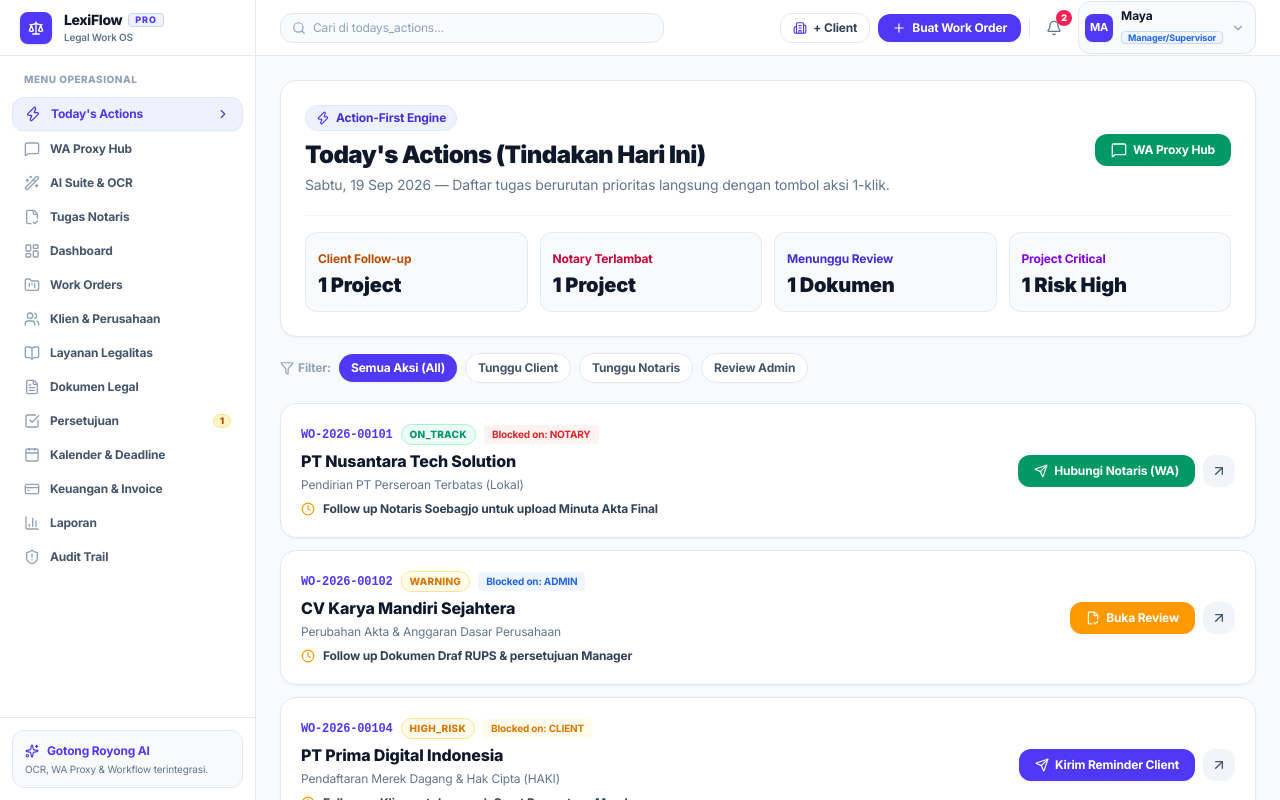
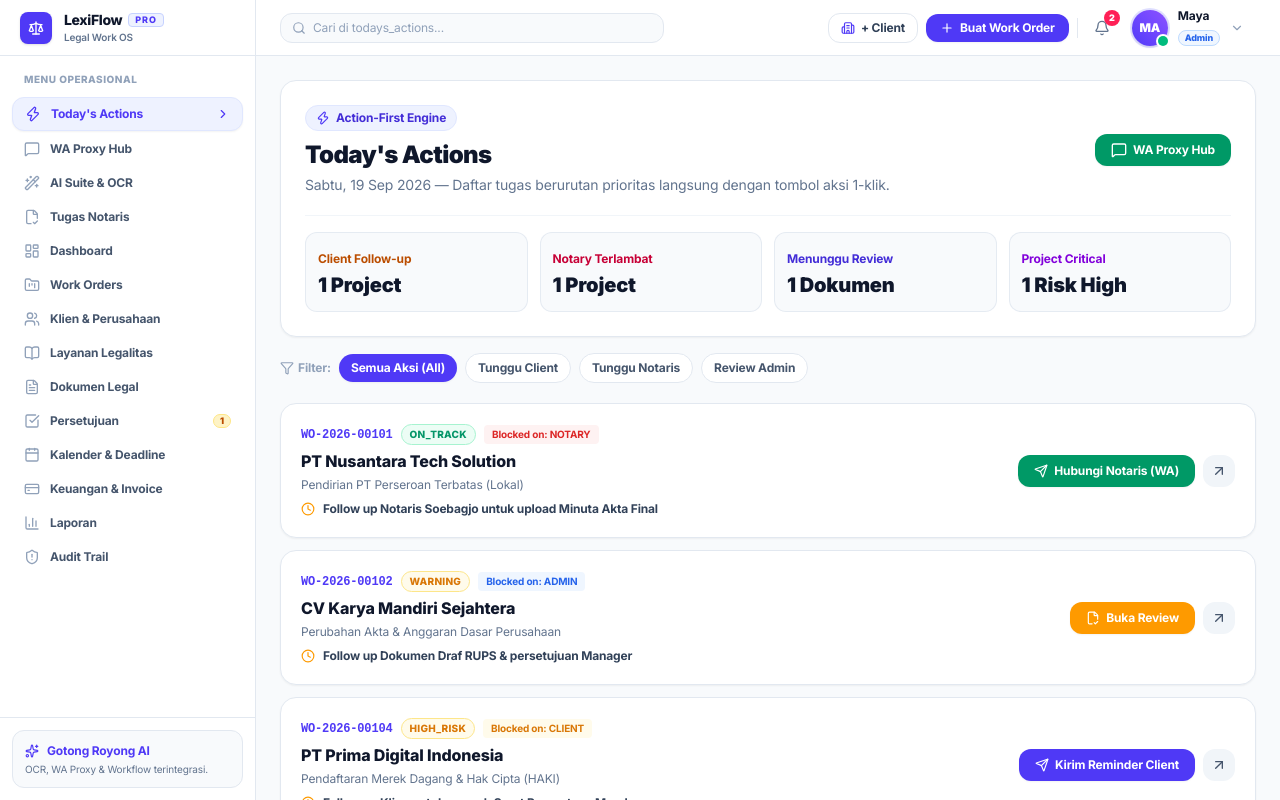
Before and after one commit to Mitschess/gotongroyonghack26, a Next.js app: page / in a window 1280 px wide. Built offline with nearby package versions, Linux system fonts and the light colour scheme.

Commit message:
mungkin bisa fix gitu

```diff
--- a/app/page.tsx
+++ b/app/page.tsx
@@ -114,9 +114,9 @@ export default function Home() {
     logActivity('Switch User Role', `Beralih ke role ${selectedUser.role} (${selectedUser.name})`);
 
     // Switch default active tab based on role
-    if (selectedUser.role === 'Client') {
+    if (selectedUser.role === 'client') {
       setActiveTab('client_portal');
-    } else if (selectedUser.role === 'Notary') {
+    } else if (selectedUser.role === 'notary') {
       setActiveTab('notary_tasks');
     } else if (activeTab === 'client_portal' || activeTab === 'notary_tasks') {
       setActiveTab('todays_actions');
@@ -364,7 +364,7 @@ export default function Home() {
       workOrderTitle: `${wo?.serviceName} (${wo?.clientName})`,
       requestedBy: currentUser.name,
       requestedAt: new Date().toISOString().replace('T', ' ').substring(0, 16),
-      targetApproverRole: 'Manager/Supervisor',
+      targetApproverRole: 'admin',
       type,
       status: 'Pending',
       notes: `Mohon persetujuan ${type} dari Manager.`
--- a/components/ApprovalsView.tsx
+++ b/components/ApprovalsView.tsx
@@ -37,7 +37,8 @@ export default function ApprovalsView({
     return statusFilter === 'all' || a.status === statusFilter;
   });
 
-  const isManagerOrAdmin = userRole === 'Manager/Supervisor' || userRole === 'Super Admin';
+  const isManagerOrAdmin = userRole === 'admin' || userRole === 'super_admin';
+
 
   const handleAction = (status: ApprovalStatus) => {
     if (!selectedApproval) return;
--- a/components/AuditLogView.tsx
+++ b/components/AuditLogView.tsx
@@ -142,12 +142,12 @@ export default function AuditLogView({
                     </td>
                     <td className="py-3 px-4">{u.department}</td>
                     <td className="py-3 px-4 text-slate-500">
-                      {u.role === 'Super Admin' && 'Full Access All Modules'}
-                      {u.role === 'Manager/Supervisor' && 'Approval, Task Assignment, Reports, WO'}
-                      {u.role === 'Legal Staff' && 'View & Update Tasks, Upload Docs, Work Notes'}
-                      {u.role === 'Admin' && 'Client Reg, Service Requests, Administrative'}
-                      {u.role === 'Finance' && 'Billing, Invoicing, Payment Tracking'}
-                      {u.role === 'Client' && 'View My WO Status, View Documents'}
+                      {u.role === 'super_admin' && 'Full Access All Modules'}
+                      {u.role === 'admin' && 'Approval, Task Assignment, System Config'}
+                      {u.role === 'technical' && 'View & Update Tasks, Upload Docs, Technical Execution'}
+                      {u.role === 'finance' && 'Billing, Invoicing, Payment Tracking'}
+                      {u.role === 'notary' && 'View Assigned Tasks, Upload Notary Docs'}
+                      {u.role === 'client' && 'View My WO Status, View Documents'}
                     </td>
                   </tr>
                 ))}
--- a/components/DashboardView.tsx
+++ b/components/DashboardView.tsx
@@ -115,7 +115,8 @@ export default function DashboardView({
   const dueToday = workOrders.filter(w => w.deadline === todayStr && w.status !== 'Completed');
   const overdue = workOrders.filter(w => w.deadline < todayStr && w.status !== 'Completed');
 
-  const staffMembers = users.filter(u => u.role === 'Legal Staff' || u.role === 'Manager/Supervisor');
+  const staffMembers = users.filter(u => u.role === 'technical' || u.role === 'admin' || u.role === 'super_admin');
+
   const staffWorkload = staffMembers.map(staff => {
     const assignedWO = workOrders.filter(w => w.picStaffId === staff.id && w.status !== 'Completed').length;
     const assignedTasks = tasks.filter(t => t.assigneeId === staff.id && t.status !== 'Completed').length;
--- a/components/Header.tsx
+++ b/components/Header.tsx
@@ -45,13 +45,14 @@ export default function Header({
   const unreadCount = notifications.filter(n => !n.read).length;
 
   const roleColors: Record<UserRole, { bg: string; text: string; border: string }> = {
-    'Super Admin':        { bg: '#EEF2FF', text: '#4F46E5', border: '#C7D2FE' },
-    'Manager/Supervisor': { bg: '#EFF6FF', text: '#2563EB', border: '#BFDBFE' },
-    'Legal Staff':        { bg: '#ECFDF5', text: '#059669', border: '#A7F3D0' },
-    'Admin':              { bg: '#FFFBEB', text: '#D97706', border: '#FDE68A' },
-    'Finance':            { bg: '#ECFEFF', text: '#0891B2', border: '#A5F3FC' },
-    'Client':             { bg: '#FDF2F8', text: '#DB2777', border: '#FBCFE8' },
+    'super_admin': { bg: '#EEF2FF', text: '#4F46E5', border: '#C7D2FE' },
+    'admin':       { bg: '#EFF6FF', text: '#2563EB', border: '#BFDBFE' },
+    'technical':   { bg: '#ECFDF5', text: '#059669', border: '#A7F3D0' },
+    'finance':     { bg: '#ECFEFF', text: '#0891B2', border: '#A5F3FC' },
+    'notary':      { bg: '#F3E8FF', text: '#7E22CE', border: '#E9D5FF' },
+    'client':      { bg: '#FDF2F8', text: '#DB2777', border: '#FBCFE8' },
   };
+
 
   const rc = roleColors[currentUser.role];
 
@@ -156,56 +157,79 @@ export default function Header({
         <div className="relative">
           <button
             onClick={() => setShowRoleMenu(!showRoleMenu)}
-            className="flex items-center gap-2 rounded-xl p-1.5 pr-2.5 bg-slate-50 border border-slate-200 hover:border-slate-300 transition-all"
+            className="flex items-center gap-2.5 p-1 pl-1.5 pr-3 rounded-full hover:bg-slate-100/80 transition-all duration-200 group cursor-pointer"
           >
-            <div
-              className="flex h-7 w-7 items-center justify-center rounded-lg text-[11px] font-bold text-white bg-indigo-600 shrink-0 shadow-xs"
-            >
-              {currentUser.name.substring(0, 2).toUpperCase()}
+            <div className="relative shrink-0">
+              <div
+                className="flex h-9 w-9 items-center justify-center rounded-full text-xs font-black text-white bg-gradient-to-tr from-indigo-600 to-violet-500 shadow-sm ring-2 ring-indigo-500/20 group-hover:ring-indigo-500/40 transition-all"
+              >
+                {currentUser.name.substring(0, 2).toUpperCase()}
+              </div>
+              <span className="absolute bottom-0 right-0 h-2.5 w-2.5 rounded-full bg-emerald-500 ring-2 ring-white" />
             </div>
+
             <div className="hidden md:block text-left">
-              <p className="text-xs font-bold text-slate-900 leading-tight">{currentUser.name.split(' ')[0]}</p>
+              <p className="text-xs font-bold text-slate-900 group-hover:text-indigo-600 transition-colors leading-tight flex items-center gap-1">
+                {currentUser.name.split(' ')[0]}
+              </p>
               <span
-                className="text-[9px] font-bold px-1.5 py-0.2 rounded"
+                className="inline-block text-[9px] font-extrabold px-1.5 py-0.2 rounded-full capitalize"
                 style={{ background: rc.bg, color: rc.text, border: `1px solid ${rc.border}` }}
               >
-                {currentUser.role}
+                {currentUser.role.replace('_', ' ')}
               </span>
             </div>
-            <ChevronDown className="h-3.5 w-3.5 text-slate-400" />
+            <ChevronDown className="h-3.5 w-3.5 text-slate-400 group-hover:text-slate-600 transition-transform group-hover:translate-y-0.5" />
           </button>
 
           {showRoleMenu && (
             <div
-              className="absolute right-0 mt-2 w-64 rounded-2xl p-3 shadow-xl bg-white border border-slate-200 z-50 animate-in fade-in duration-150"
+              className="absolute right-0 mt-2 w-72 rounded-2xl p-3 shadow-2xl bg-white border border-slate-200/90 z-50 animate-in fade-in zoom-in-95 duration-150"
             >
-              <div className="px-2 py-1.5 mb-2 border-b border-slate-100">
-                <p className="text-[10px] font-extrabold uppercase tracking-wider text-slate-400">Simulasi Role User</p>
-                <p className="text-xs text-slate-500 mt-0.5">Pilih pengguna untuk menguji akses:</p>
+              {/* User Identity Header */}
+              <div className="p-3 mb-2 rounded-xl bg-slate-50 border border-slate-100 flex items-center gap-3">
+                <div className="flex h-10 w-10 items-center justify-center rounded-full text-xs font-black text-white bg-gradient-to-tr from-indigo-600 to-violet-500 shadow-xs shrink-0">
+                  {currentUser.name.substring(0, 2).toUpperCase()}
+                </div>
+                <div className="min-w-0 flex-1">
+                  <p className="text-xs font-extrabold text-slate-900 truncate">{currentUser.name}</p>
+                  <p className="text-[10px] text-slate-500 truncate">{currentUser.email}</p>
+                  <span
+                    className="inline-block text-[9px] font-bold px-2 py-0.2 rounded-full mt-1 capitalize"
+                    style={{ background: rc.bg, color: rc.text, border: `1px solid ${rc.border}` }}
+                  >
+                    {currentUser.role.replace('_', ' ')}
+                  </span>
+                </div>
               </div>
 
-              <div className="space-y-1">
+              <div className="px-2 py-1 mb-1">
+                <p className="text-[10px] font-extrabold uppercase tracking-wider text-slate-400">Simulasi Role (RBAC)</p>
+              </div>
+
+              <div className="space-y-1 max-h-60 overflow-y-auto pr-1">
                 {users.map((u) => {
                   const urc = roleColors[u.role];
+                  const isCurrent = u.id === currentUser.id;
                   return (
                     <button
                       key={u.id}
                       onClick={() => { onRoleChange(u); setShowRoleMenu(false); }}
-                      className={`flex w-full items-center justify-between rounded-xl px-3 py-2 text-left text-xs transition-all ${
-                        u.id === currentUser.id
-                          ? 'bg-indigo-50 text-indigo-700 font-bold'
+                      className={`flex w-full items-center justify-between rounded-xl px-2.5 py-2 text-left text-xs transition-all ${
+                        isCurrent
+                          ? 'bg-indigo-50 text-indigo-700 font-extrabold border border-indigo-100'
                           : 'hover:bg-slate-50 text-slate-700'
                       }`}
                     >
-                      <div>
-                        <p className="font-semibold">{u.name}</p>
-                        <span className="text-[10px] text-slate-400">{u.department}</span>
+                      <div className="min-w-0 pr-2">
+                        <p className="font-bold truncate text-xs">{u.name}</p>
+                        <p className="text-[10px] text-slate-400 truncate">{u.department}</p>
                       </div>
                       <span
-                        className="rounded px-1.5 py-0.2 text-[9px] font-bold"
+                        className="shrink-0 rounded-full px-2 py-0.5 text-[9px] font-bold capitalize"
                         style={{ background: urc.bg, color: urc.text, border: `1px solid ${urc.border}` }}
                       >
-                        {u.role}
+                        {u.role.replace('_', ' ')}
                       </span>
                     </button>
                   );
@@ -216,10 +240,10 @@ export default function Header({
                 <div className="pt-2 mt-2 border-t border-slate-100">
                   <button
                     onClick={() => { setShowRoleMenu(false); onLogout(); }}
-                    className="flex w-full items-center gap-2 rounded-xl px-3 py-2 text-left text-xs font-bold text-rose-600 hover:bg-rose-50 transition-all"
+                    className="flex w-full items-center justify-center gap-2 rounded-xl px-3 py-2 text-xs font-bold text-rose-600 bg-rose-50 hover:bg-rose-100/80 transition-all"
                   >
-                    <LogOut className="h-4 w-4" />
-                    <span>Keluar (Halaman Login)</span>
+                    <LogOut className="h-3.5 w-3.5" />
+                    <span>Keluar (Logout IAM)</span>
                   </button>
                 </div>
               )}
--- a/components/LoginPage.tsx
+++ b/components/LoginPage.tsx
@@ -35,7 +35,7 @@ export default function LoginPage({ users, onLogin }: LoginPageProps) {
   const [showMfa, setShowMfa] = useState(false);
   const [isLoading, setIsLoading] = useState(false);
   const [ssoProvider, setSsoProvider] = useState<string | null>(null);
-  const [selectedRole, setSelectedRole] = useState<UserRole>('Manager/Supervisor');
+  const [selectedRole, setSelectedRole] = useState<UserRole>('admin');
 
   const handleSubmit = (e: React.FormEvent) => {
     e.preventDefault();
@@ -134,7 +134,7 @@ export default function LoginPage({ users, onLogin }: LoginPageProps) {
               <div className="space-y-2 pt-2">
                 <button
                   type="button"
-                  onClick={() => handleSsoLogin('Google Workspace IAM', 'Manager/Supervisor')}
+                  onClick={() => handleSsoLogin('Google Workspace IAM', 'admin')}
                   disabled={isLoading}
                   className="w-full py-2.5 px-4 rounded-xl border border-slate-200 bg-white hover:bg-slate-50 text-slate-800 font-bold text-xs flex items-center justify-between transition-all group shadow-xs"
                 >
@@ -152,7 +152,7 @@ export default function LoginPage({ users, onLogin }: LoginPageProps) {
 
                 <button
                   type="button"
-                  onClick={() => handleSsoLogin('Microsoft Entra ID', 'Super Admin')}
+                  onClick={() => handleSsoLogin('Microsoft Entra ID', 'super_admin')}
                   disabled={isLoading}
                   className="w-full py-2.5 px-4 rounded-xl border border-slate-200 bg-white hover:bg-slate-50 text-slate-800 font-bold text-xs flex items-center justify-between transition-all group shadow-xs"
                 >
@@ -170,7 +170,7 @@ export default function LoginPage({ users, onLogin }: LoginPageProps) {
 
                 <button
                   type="button"
-                  onClick={() => handleSsoLogin('Okta IAM Provider', 'Legal Staff')}
+                  onClick={() => handleSsoLogin('Okta IAM Provider', 'technical')}
                   disabled={isLoading}
                   className="w-full py-2.5 px-4 rounded-xl border border-slate-200 bg-white hover:bg-slate-50 text-slate-800 font-bold text-xs flex items-center justify-between transition-all group shadow-xs"
                 >
--- a/components/MobileNav.tsx
+++ b/components/MobileNav.tsx
@@ -37,10 +37,10 @@ export default function MobileNav({
   const [isMoreOpen, setIsMoreOpen] = useState(false);
 
   const primaryMobileTabs = [
-    { id: 'todays_actions', label: 'Tindakan', icon: Zap, roles: ['Super Admin', 'Manager/Supervisor', 'Legal Staff', 'Admin'] },
-    { id: 'workorders', label: 'Work Order', icon: FolderKanban, roles: ['Super Admin', 'Manager/Supervisor', 'Legal Staff', 'Admin', 'Client'] },
-    { id: 'whatsapp', label: 'WA Proxy', icon: MessageSquare, roles: ['Super Admin', 'Manager/Supervisor', 'Legal Staff', 'Admin', 'Notary', 'Client'] },
-    { id: 'ai', label: 'AI Suite', icon: Sparkles, roles: ['Super Admin', 'Manager/Supervisor', 'Legal Staff', 'Admin'] },
+    { id: 'todays_actions', label: 'Tindakan', icon: Zap, roles: ['super_admin', 'admin', 'technical'] },
+    { id: 'workorders', label: 'Work Order', icon: FolderKanban, roles: ['super_admin', 'admin', 'technical', 'client'] },
+    { id: 'whatsapp', label: 'WA Proxy', icon: MessageSquare, roles: ['super_admin', 'admin', 'technical', 'finance', 'notary', 'client'] },
+    { id: 'ai', label: 'AI Suite', icon: Sparkles, roles: ['super_admin', 'admin', 'technical'] },
   ];
 
   const moreMenuItems = [
--- a/components/ReportsView.tsx
+++ b/components/ReportsView.tsx
@@ -96,7 +96,7 @@ export default function ReportsView({
             className="w-full rounded-xl border border-slate-200 dark:border-slate-800 bg-slate-50 dark:bg-slate-950 p-2 font-semibold text-slate-900 dark:text-slate-100 focus:outline-none"
           >
             <option value="all">Semua Legal Staff</option>
-            {users.filter(u => u.role === 'Legal Staff' || u.role === 'Manager/Supervisor').map(u => (
+            {users.filter(u => u.role === 'technical' || u.role === 'admin' || u.role === 'super_admin').map(u => (
               <option key={u.id} value={u.id}>{u.name}</option>
             ))}
           </select>
--- a/components/Sidebar.tsx
+++ b/components/Sidebar.tsx
@@ -37,21 +37,21 @@ export default function Sidebar({
   userRole
 }: SidebarProps) {
   const menuItems = [
-    { id: 'todays_actions', label: "Today's Actions", icon: Zap, roles: ['Super Admin', 'Manager/Supervisor', 'Legal Staff', 'Admin'] },
-    { id: 'whatsapp', label: 'WA Proxy Hub', icon: MessageSquare, roles: ['Super Admin', 'Manager/Supervisor', 'Legal Staff', 'Admin', 'Notary', 'Client'] },
-    { id: 'ai', label: 'AI Suite & OCR', icon: Wand2, roles: ['Super Admin', 'Manager/Supervisor', 'Legal Staff', 'Admin'] },
-    { id: 'notary_tasks', label: 'Tugas Notaris', icon: FileCheck2, roles: ['Notary', 'Super Admin', 'Manager/Supervisor'] },
-    { id: 'client_portal', label: 'Client Timeline', icon: UserCheck, roles: ['Client', 'Super Admin'] },
-    { id: 'dashboard', label: 'Dashboard', icon: LayoutDashboard, roles: ['Super Admin', 'Manager/Supervisor', 'Legal Staff', 'Admin', 'Finance', 'Client'] },
-    { id: 'workorders', label: 'Work Orders', icon: FolderKanban, roles: ['Super Admin', 'Manager/Supervisor', 'Legal Staff', 'Admin', 'Client'] },
-    { id: 'clients', label: 'Klien & Perusahaan', icon: Users, roles: ['Super Admin', 'Manager/Supervisor', 'Legal Staff', 'Admin', 'Finance'] },
-    { id: 'services', label: 'Layanan Legalitas', icon: BookOpen, roles: ['Super Admin', 'Manager/Supervisor', 'Legal Staff', 'Admin', 'Client'] },
-    { id: 'documents', label: 'Dokumen Legal', icon: FileText, roles: ['Super Admin', 'Manager/Supervisor', 'Legal Staff', 'Admin', 'Client'] },
-    { id: 'approvals', label: 'Persetujuan', icon: CheckSquare, badge: pendingApprovalsCount, roles: ['Super Admin', 'Manager/Supervisor', 'Legal Staff'] },
-    { id: 'calendar', label: 'Kalender & Deadline', icon: Calendar, roles: ['Super Admin', 'Manager/Supervisor', 'Legal Staff', 'Admin'] },
-    { id: 'finance', label: 'Keuangan & Invoice', icon: CreditCard, roles: ['Super Admin', 'Manager/Supervisor', 'Finance', 'Admin'] },
-    { id: 'reports', label: 'Laporan', icon: BarChart3, roles: ['Super Admin', 'Manager/Supervisor', 'Finance'] },
-    { id: 'audit', label: 'Audit Trail', icon: ShieldAlert, roles: ['Super Admin', 'Manager/Supervisor'] },
+    { id: 'todays_actions', label: "Today's Actions", icon: Zap, roles: ['super_admin', 'admin', 'technical'] },
+    { id: 'whatsapp', label: 'WA Proxy Hub', icon: MessageSquare, roles: ['super_admin', 'admin', 'technical', 'finance', 'notary', 'client'] },
+    { id: 'ai', label: 'AI Suite & OCR', icon: Wand2, roles: ['super_admin', 'admin', 'technical'] },
+    { id: 'notary_tasks', label: 'Tugas Notaris', icon: FileCheck2, roles: ['notary', 'super_admin', 'admin'] },
+    { id: 'client_portal', label: 'Client Timeline', icon: UserCheck, roles: ['client', 'super_admin'] },
+    { id: 'dashboard', label: 'Dashboard', icon: LayoutDashboard, roles: ['super_admin', 'admin', 'technical', 'finance', 'notary', 'client'] },
+    { id: 'workorders', label: 'Work Orders', icon: FolderKanban, roles: ['super_admin', 'admin', 'technical', 'client'] },
+    { id: 'clients', label: 'Klien & Perusahaan', icon: Users, roles: ['super_admin', 'admin', 'technical', 'finance'] },
+    { id: 'services', label: 'Layanan Legalitas', icon: BookOpen, roles: ['super_admin', 'admin', 'technical', 'client'] },
+    { id: 'documents', label: 'Dokumen Legal', icon: FileText, roles: ['super_admin', 'admin', 'technical', 'client'] },
+    { id: 'approvals', label: 'Persetujuan', icon: CheckSquare, badge: pendingApprovalsCount, roles: ['super_admin', 'admin', 'technical'] },
+    { id: 'calendar', label: 'Kalender & Deadline', icon: Calendar, roles: ['super_admin', 'admin', 'technical'] },
+    { id: 'finance', label: 'Keuangan & Invoice', icon: CreditCard, roles: ['super_admin', 'admin', 'finance'] },
+    { id: 'reports', label: 'Laporan', icon: BarChart3, roles: ['super_admin', 'admin', 'finance'] },
+    { id: 'audit', label: 'Audit Trail', icon: ShieldAlert, roles: ['super_admin', 'admin'] },
   ];
 
   const filteredMenuItems = menuItems.filter(item => item.roles.includes(userRole));
--- a/components/TodaysActionsView.tsx
+++ b/components/TodaysActionsView.tsx
@@ -69,7 +69,7 @@ export default function TodaysActionsView({
             >
               <Zap className="h-3.5 w-3.5 text-indigo-600" /> Action-First Engine
             </div>
-            <h2 className="text-xl md:text-2xl font-black tracking-tight text-slate-900">Today&apos;s Actions (Tindakan Hari Ini)</h2>
+            <h2 className="text-xl md:text-2xl font-black tracking-tight text-slate-900">Today&apos;s Actions</h2>
             <p className="text-xs md:text-sm mt-1 text-slate-500">
               Sabtu, 19 Sep 2026 — Daftar tugas berurutan prioritas langsung dengan tombol aksi 1-klik.
             </p>
--- a/lib/initialData.ts
+++ b/lib/initialData.ts
@@ -14,16 +14,17 @@ import {
 } from '../types/legal';
 
 export const INITIAL_USERS: User[] = [
-  { id: 'usr-1', name: 'Bambang Soetjipto', email: 'bambang@legalwork.co.id', role: 'Super Admin', department: 'Executive Management', phone: '0812-1000-0001' },
-  { id: 'usr-2', name: 'Maya Putri, S.H.', email: 'maya.putri@legalwork.co.id', role: 'Manager/Supervisor', department: 'Legal Operations', phone: '0812-1000-0002' },
-  { id: 'usr-3', name: 'Budi Santoso, S.H.', email: 'budi.santoso@legalwork.co.id', role: 'Legal Staff', department: 'Corporate Legal', phone: '0812-1000-0003' },
-  { id: 'usr-4', name: 'Siti Rahma, S.H.', email: 'siti.rahma@legalwork.co.id', role: 'Legal Staff', department: 'Licensing & Permits', phone: '0812-1000-0004' },
-  { id: 'usr-5', name: 'Eko Prasetyo', email: 'eko.prasetyo@legalwork.co.id', role: 'Admin', department: 'Administration', phone: '0812-1000-0005' },
-  { id: 'usr-6', name: 'Agus Hermawan, A.Md.', email: 'agus.hermawan@legalwork.co.id', role: 'Finance', department: 'Finance & Billing', phone: '0812-1000-0006' },
-  { id: 'usr-8', name: 'Notaris Soebagjo, S.H., M.Kn.', email: 'soebagjo.notaris@gmail.com', role: 'Notary', department: 'Rekan Notaris Jakarta Pusat', phone: '0815-9988-1122' },
-  { id: 'usr-9', name: 'Notaris Dewi Anggraini, S.H.', email: 'dewi.notaris@gmail.com', role: 'Notary', department: 'Rekan Notaris Jakarta Selatan', phone: '0817-2233-4455' },
-  { id: 'usr-7', name: 'Hendra Wijaya (PT Nusantara Tech)', email: 'hendra@nusantaratech.id', role: 'Client', department: 'Client Portal', phone: '0812-9876-5432' }
+  { id: 'usr-1', name: 'Bambang Soetjipto', email: 'bambang@legalwork.co.id', role: 'super_admin', department: 'Executive Management', phone: '0812-1000-0001' },
+  { id: 'usr-2', name: 'Maya Putri, S.H.', email: 'maya.putri@legalwork.co.id', role: 'admin', department: 'Legal Operations', phone: '0812-1000-0002' },
+  { id: 'usr-3', name: 'Budi Santoso, S.H.', email: 'budi.santoso@legalwork.co.id', role: 'technical', department: 'Corporate Legal', phone: '0812-1000-0003' },
+  { id: 'usr-4', name: 'Siti Rahma, S.H.', email: 'siti.rahma@legalwork.co.id', role: 'technical', department: 'Licensing & Permits', phone: '0812-1000-0004' },
+  { id: 'usr-5', name: 'Eko Prasetyo', email: 'eko.prasetyo@legalwork.co.id', role: 'admin', department: 'Administration', phone: '0812-1000-0005' },
+  { id: 'usr-6', name: 'Agus Hermawan, A.Md.', email: 'agus.hermawan@legalwork.co.id', role: 'finance', department: 'Finance & Billing', phone: '0812-1000-0006' },
+  { id: 'usr-8', name: 'Notaris Soebagjo, S.H., M.Kn.', email: 'soebagjo.notaris@gmail.com', role: 'notary', department: 'Rekan Notaris Jakarta Pusat', phone: '0815-9988-1122' },
+  { id: 'usr-9', name: 'Notaris Dewi Anggraini, S.H.', email: 'dewi.notaris@gmail.com', role: 'notary', department: 'Rekan Notaris Jakarta Selatan', phone: '0817-2233-4455' },
+  { id: 'usr-7', name: 'Hendra Wijaya (PT Nusantara Tech)', email: 'hendra@nusantaratech.id', role: 'client', department: 'Client Portal', phone: '0812-9876-5432' }
 ];
+
 
 export const INITIAL_CLIENTS: Client[] = [
   {
@@ -503,7 +504,7 @@ export const INITIAL_APPROVALS: ApprovalRequest[] = [
     workOrderTitle: 'Perubahan Akta CV Karya Mandiri',
     requestedBy: 'Siti Rahma, S.H.',
     requestedAt: '2026-09-19 10:15',
-    targetApproverRole: 'Manager/Supervisor',
+    targetApproverRole: 'admin',
     approverName: 'Maya Putri, S.H.',
     documentId: 'doc-002',
     documentTitle: 'Draf Akta Perubahan Notaris',
@@ -519,7 +520,7 @@ export const INITIAL_APPROVALS: ApprovalRequest[] = [
     workOrderTitle: 'Pendirian PT Nusantara Tech Solution',
     requestedBy: 'Budi Santoso, S.H.',
     requestedAt: '2026-09-18 15:30',
-    targetApproverRole: 'Manager/Supervisor',
+    targetApproverRole: 'admin',
     approverName: 'Maya Putri, S.H.',
     type: 'Stage Completion',
     status: 'Approved',
@@ -535,7 +536,7 @@ export const INITIAL_APPROVALS: ApprovalRequest[] = [
     workOrderTitle: 'Pendaftaran NIB PT Synergy Energi Utama',
     requestedBy: 'Budi Santoso, S.H.',
     requestedAt: '2026-09-14 09:00',
-    targetApproverRole: 'Manager/Supervisor',
+    targetApproverRole: 'admin',
     approverName: 'Maya Putri, S.H.',
     type: 'Final WO Completion',
     status: 'Approved',
--- a/types/legal.ts
+++ b/types/legal.ts
@@ -1,11 +1,11 @@
 export type UserRole =
-  | 'Super Admin'
-  | 'Manager/Supervisor'
-  | 'Legal Staff'
-  | 'Admin'
-  | 'Finance'
-  | 'Notary'
-  | 'Client';
+  | 'super_admin'
+  | 'admin'
+  | 'technical'
+  | 'finance'
+  | 'notary'
+  | 'client';
+
 
 export interface User {
   id: string;
```
